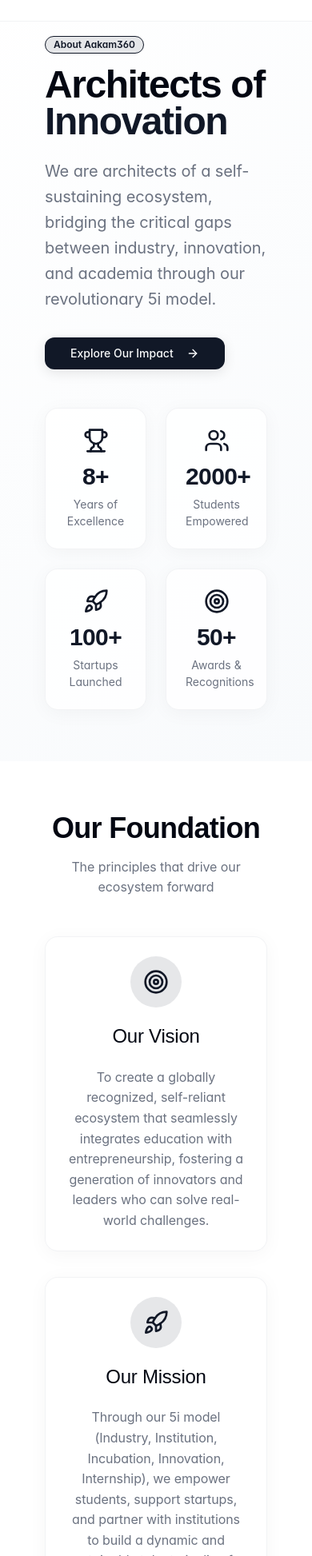
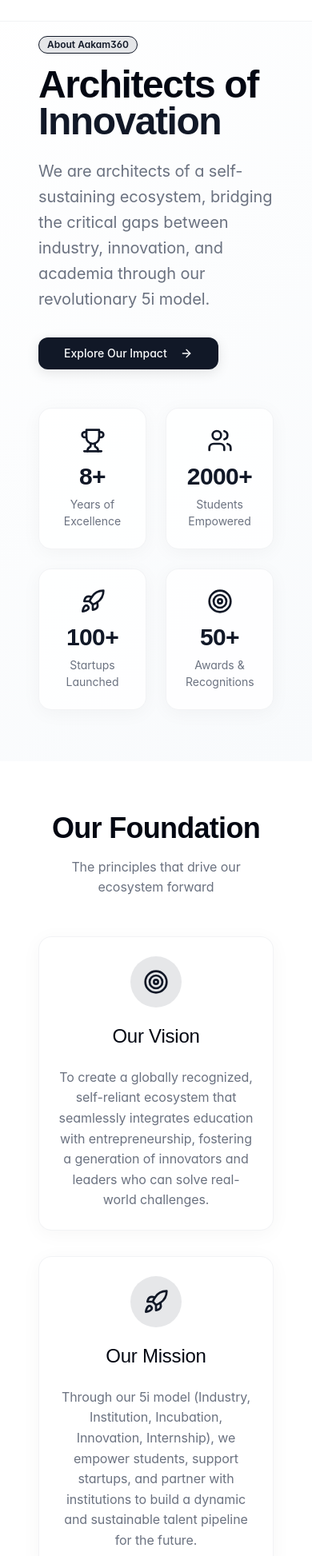
Before and after one commit to ranjith-2102/aakam360-futuristic-web, a React (Vite) app: page /about in a window 390 px wide. Shown: the part 54-2000 px from the top of the page at 80% size. Built offline with nearby package versions, Linux system fonts and the light colour scheme.

Commit message:
Center About page content

```diff
--- a/src/pages/About.tsx
+++ b/src/pages/About.tsx
@@ -83,7 +83,7 @@ const About = () => {
       <Navigation />
 
       {/* Hero Section */}
-      <section className="pt-24 pb-16 px-6 section-gradient">
+      <section className="pt-24 pb-16 px-4 sm:px-6 lg:px-8 section-gradient">
         <div className="container mx-auto max-w-6xl">
           <div className="grid lg:grid-cols-2 gap-12 items-center">
             <div className="fade-in-up">
@@ -125,7 +125,7 @@ const About = () => {
       </section>
 
       {/* Vision & Mission */}
-      <section className="py-16 px-6">
+      <section className="py-16 px-4 sm:px-6 lg:px-8">
         <div className="container mx-auto max-w-6xl">
           <div className="text-center mb-12 fade-in-up">
             <h2 className="heading-xl text-4xl mb-4">Our Foundation</h2>
@@ -167,7 +167,7 @@ const About = () => {
       </section>
 
       {/* Leadership Quote */}
-      <section className="py-20 px-6 section-dark relative overflow-hidden">
+      <section className="py-20 px-4 sm:px-6 lg:px-8 section-dark relative overflow-hidden">
         <div className="absolute inset-0 bg-gradient-to-r from-primary/20 to-transparent"></div>
         <div className="container mx-auto max-w-4xl text-center relative z-10">
           <div className="fade-in-up">
@@ -196,7 +196,7 @@ const About = () => {
       </section>
 
       {/* Journey Section - Responsive Design */}
-      <section className="py-20 px-6 section-gradient relative overflow-hidden">
+      <section className="py-20 px-4 sm:px-6 lg:px-8 section-gradient relative overflow-hidden">
         <div className="container mx-auto max-w-7xl">
           <div className="text-center mb-16 fade-in-up">
             <Badge className="mb-4 bg-primary/10 text-primary border-primary">
@@ -328,7 +328,7 @@ const About = () => {
       </section>
 
       {/* Leadership Team */}
-      <section className="py-16 px-6">
+      <section className="py-16 px-4 sm:px-6 lg:px-8">
         <div className="container mx-auto max-w-6xl">
           <div className="text-center mb-12 fade-in-up">
             <Badge className="mb-4 bg-primary/10 text-primary border-primary">
@@ -368,7 +368,7 @@ const About = () => {
       </section>
 
       {/* CTA Section */}
-      <section className="py-20 px-6 section-accent relative overflow-hidden">
+      <section className="py-20 px-4 sm:px-6 lg:px-8 section-accent relative overflow-hidden">
         <div className="absolute inset-0 bg-gradient-to-br from-primary via-primary to-purple-600"></div>
         <div className="container mx-auto max-w-4xl text-center relative z-10">
           <div className="fade-in-up">
```
